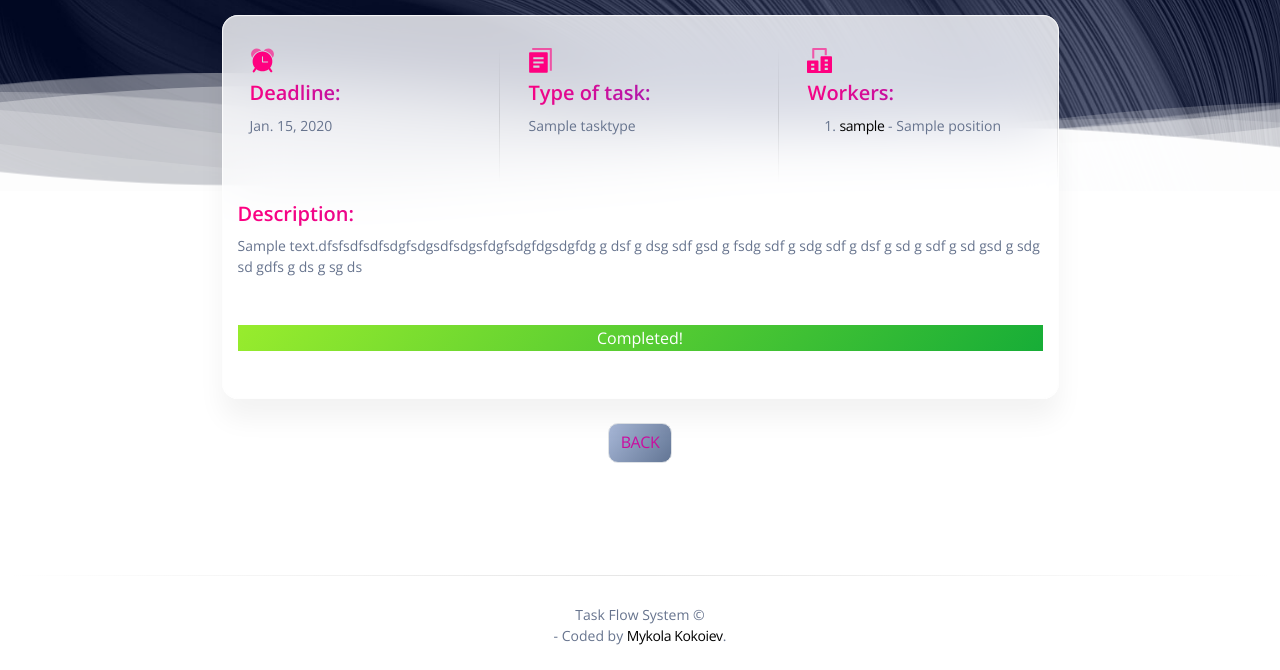
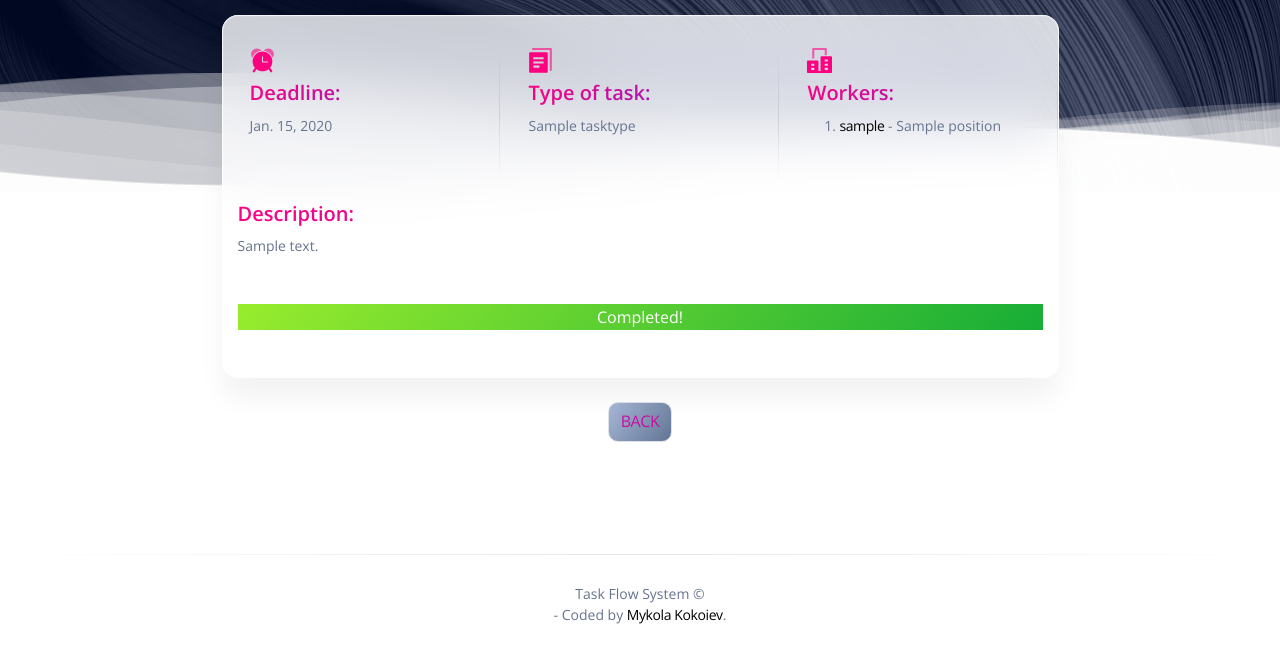
Before and after one commit to neagarr/task_manager, a Django app: page /manager/tasks/1/ in a window 1280 px wide. Shown: the part 409-1079 px from the top of the page. After the commit the page ends 1033 px from the top, so only its background shows below. Run offline with Django 5.2, Linux system fonts and the light colour scheme; a user stored in the database is signed in; tables that the repository leaves empty hold one stand-in row (values such as "Sample post"); some libraries are stand-ins or nearby versions.

Commit message:
fix favicon & task_detail.html

```diff
--- a/templates/layouts/base.html
+++ b/templates/layouts/base.html
@@ -14,7 +14,7 @@
   <meta charset="utf-8" />
   <meta name="viewport" content="width=device-width, initial-scale=1, shrink-to-fit=no">
   <link rel="apple-touch-icon" sizes="76x76" href="/static/assets/img/apple-icon.png">
-  <link rel="icon" type="image/png" href="/static/assets/img/favicon.jpg">
+  <link rel="icon" type="image/png" href="/static/assets/img/favicon1.jpg">
 
   <title>
     TFS
--- a/templates/manager/task_detail.html
+++ b/templates/manager/task_detail.html
@@ -135,7 +135,7 @@
             </div>
             <div class="p-3 text-left">
               <h5 class="mt-3 text-gradient text-primary">Description:</h5>
-              <p class="text-sm">{{ task.description }}dfsfsdfsdfsdgfsdgsdfsdgsfdgfsdgfdgsdgfdg g dsf g dsg sdf gsd g fsdg sdf g sdg sdf g dsf g sd g sdf g sd gsd g sdg sd gdfs g ds g sg ds  </p>
+              <p class="text-sm">{{ task.description }}</p>
             </div>
             <div class="p-3 text-left">
               {% if task.is_complete %}
```
Also changed, not shown: static/assets/img/favicon1.jpg (renamed from static/assets/img/favicon.jpg).
